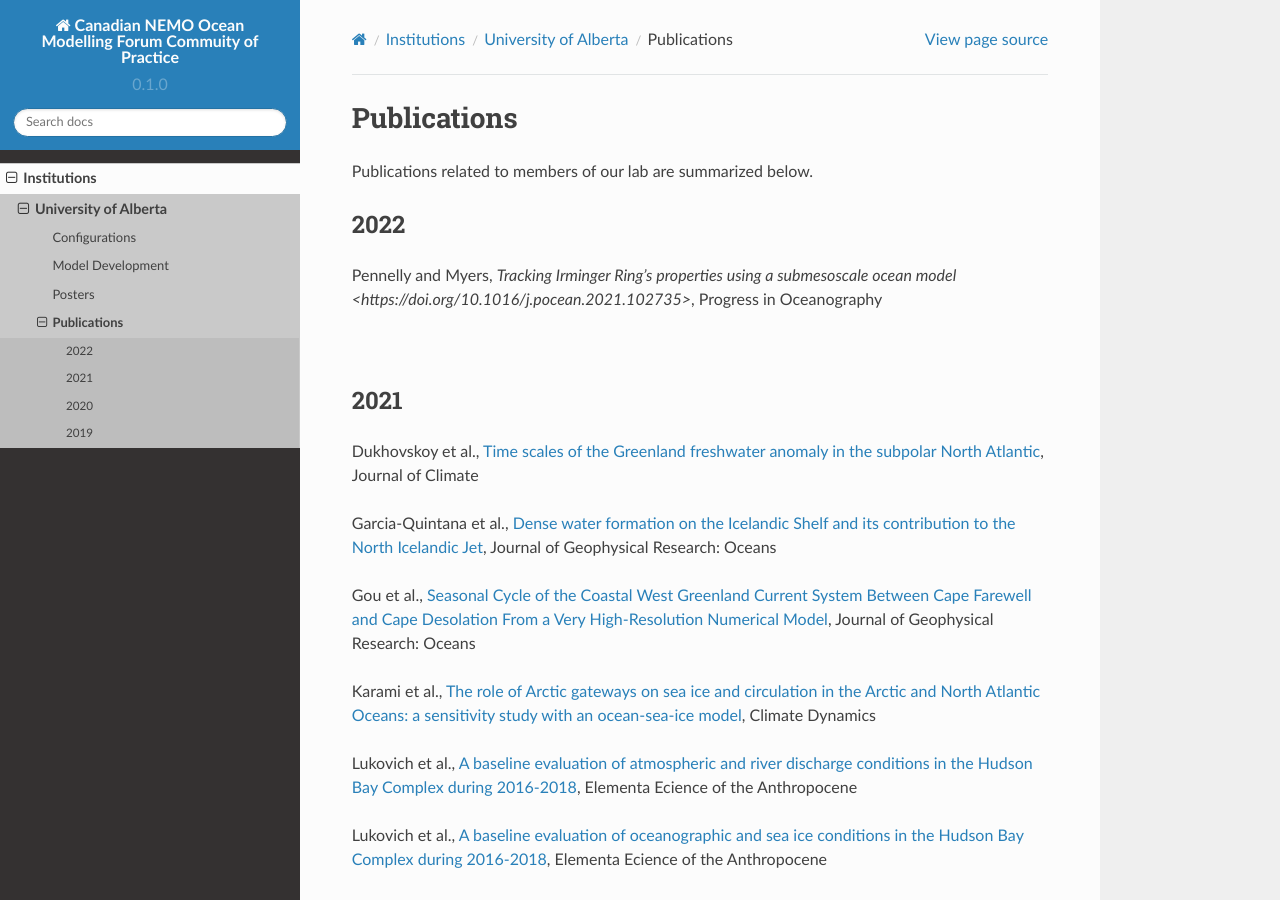
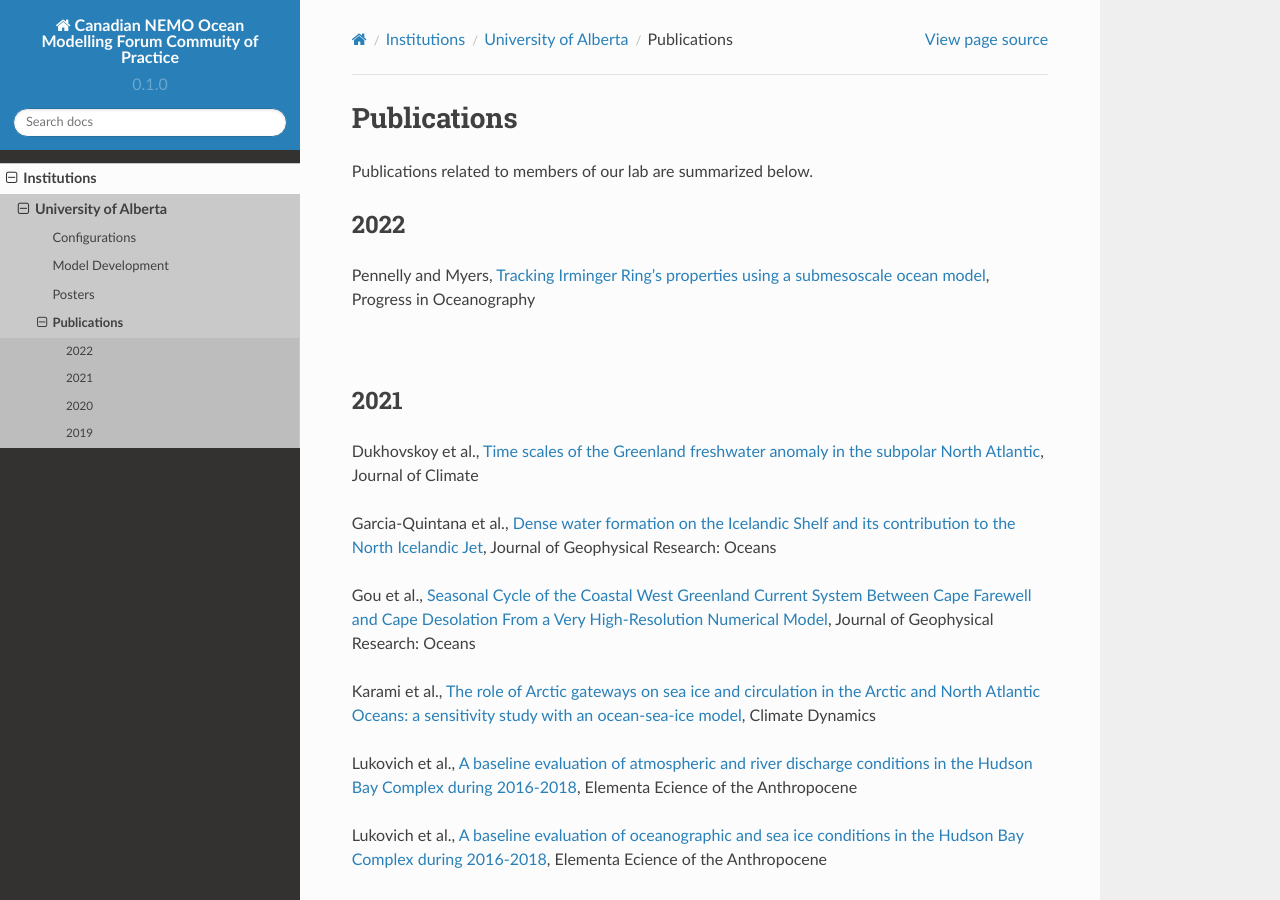
Before and after one commit to UofA-NEMO/Canadian-NEMO-Ocean-Modelling-Forum-Community-of-Practice, a Sphinx documentation site: the page built from docs/Institutions/UofA/Publications/index.rst, in a window 1280 px wide and 900 px high. Built offline with Sphinx 7.4.7 and the Read the Docs theme 2.0.0, drawn with Linux system fonts in a browser that asks for light colours; pages that are not in the unit, such as notebooks, are missing from menus.

Commit message:
Update index.rst

```diff
--- a/docs/Institutions/UofA/Publications/index.rst
+++ b/docs/Institutions/UofA/Publications/index.rst
@@ -6,7 +6,7 @@ Publications related to members of our lab are summarized below.
 2022
 ----
 
-Pennelly and Myers, `Tracking Irminger Ring's properties using a submesoscale ocean model <https://doi.org/10.1016/j.pocean.2021.102735>`, Progress in Oceanography
+Pennelly and Myers, `Tracking Irminger Ring's properties using a submesoscale ocean model <https://doi.org/10.1016/j.pocean.2021.102735>`_, Progress in Oceanography
 
 |
 2021
```
